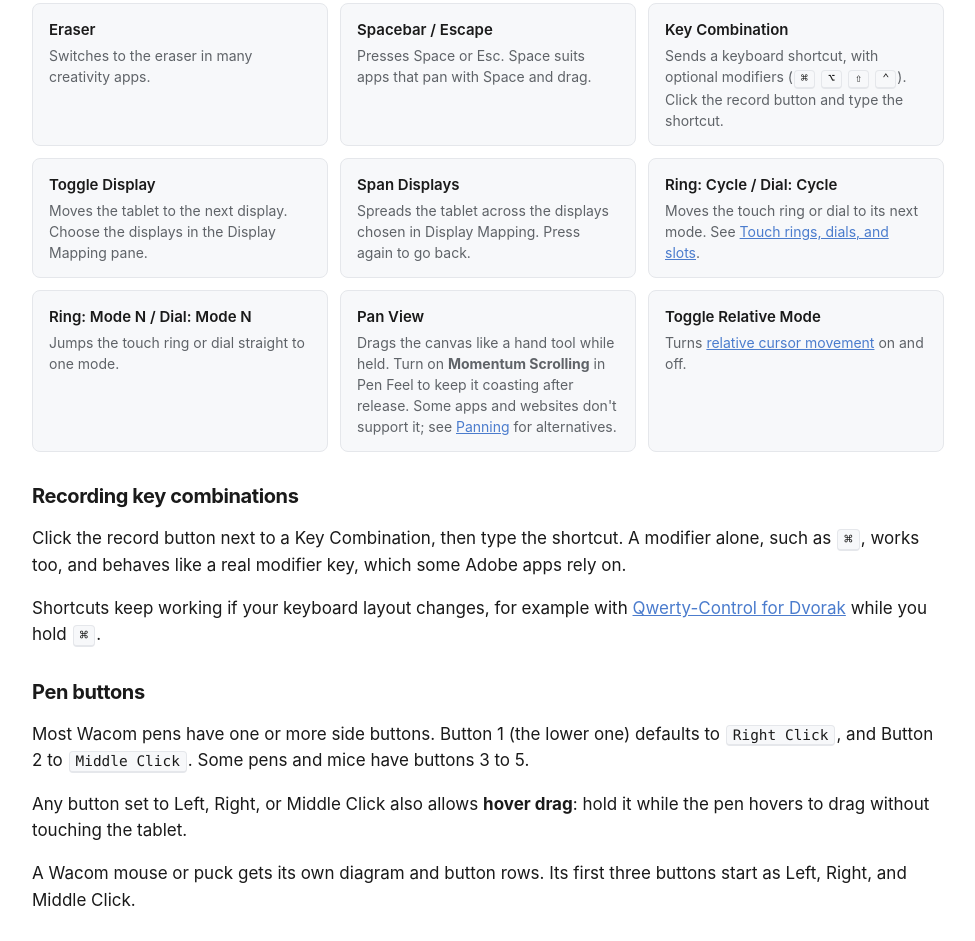
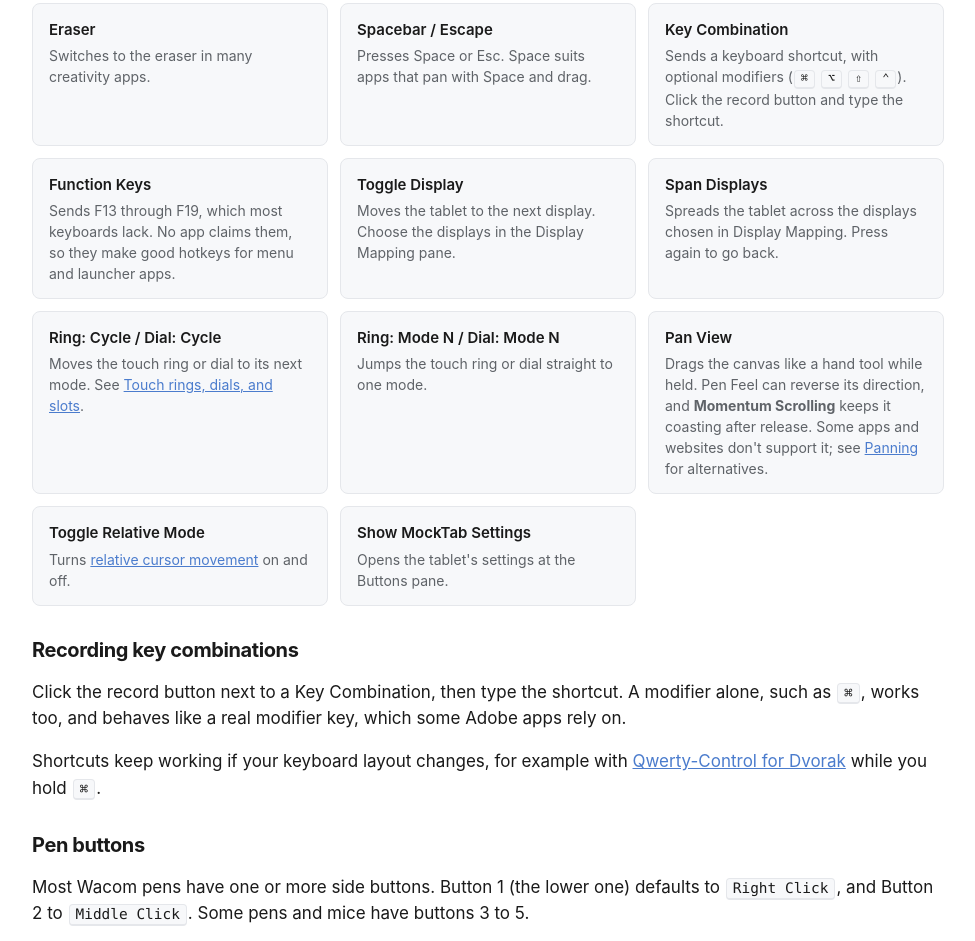
Before and after one commit to Cyzor/mocktab-web, a plain HTML site: page guide.html in a window 1280 px wide. Shown: the part 5928-6869 px from the top of the page, without its empty margins (152-1127 px from the left). Drawn offline with Linux system fonts and the light colour scheme.

Commit message:
Describe 0.6.1 button actions and settings backups

```diff
--- a/guide.html
+++ b/guide.html
@@ -182,6 +182,10 @@
           <p class="desc">Sends a keyboard shortcut, with optional modifiers (<kbd>⌘</kbd> <kbd>⌥</kbd> <kbd>⇧</kbd> <kbd>⌃</kbd>). Click the record button and type the shortcut.</p>
         </li>
         <li>
+          <p class="name">Function Keys</p>
+          <p class="desc">Sends F13 through F19, which most keyboards lack. No app claims them, so they make good hotkeys for menu and launcher apps.</p>
+        </li>
+        <li>
           <p class="name">Toggle Display</p>
           <p class="desc">Moves the tablet to the next display. Choose the displays in the Display Mapping pane.</p>
         </li>
@@ -199,11 +203,15 @@
         </li>
         <li>
           <p class="name">Pan View</p>
-          <p class="desc">Drags the canvas like a hand tool while held. Turn on <strong>Momentum Scrolling</strong> in Pen Feel to keep it coasting after release. Some apps and websites don't support it; see <a href="/configuration.html#panning">Panning</a> for alternatives.</p>
+          <p class="desc">Drags the canvas like a hand tool while held. Pen Feel can reverse its direction, and <strong>Momentum Scrolling</strong> keeps it coasting after release. Some apps and websites don't support it; see <a href="/configuration.html#panning">Panning</a> for alternatives.</p>
         </li>
         <li>
           <p class="name">Toggle Relative Mode</p>
           <p class="desc">Turns <a href="#relative-mode">relative cursor movement</a> on and off.</p>
+        </li>
+        <li>
+          <p class="name">Show MockTab Settings</p>
+          <p class="desc">Opens the tablet's settings at the Buttons pane.</p>
         </li>
       </ul>
 
```
Also changed, not shown: index.html (+2 -2 lines).
